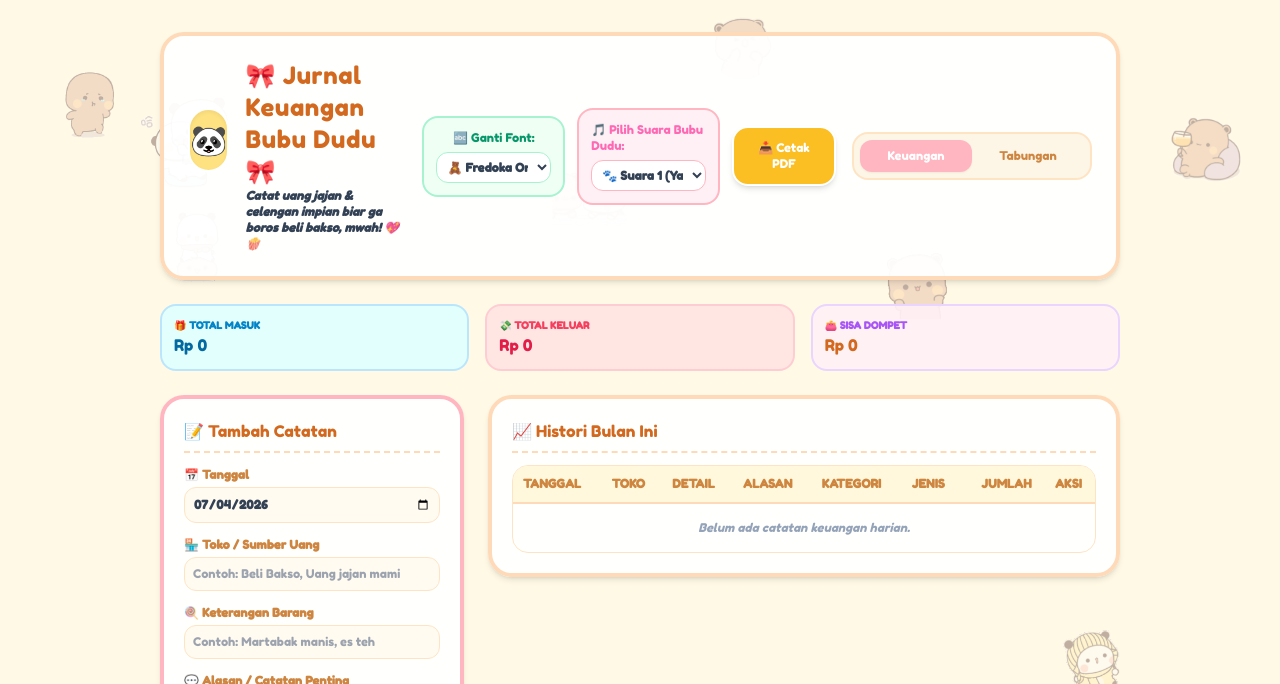
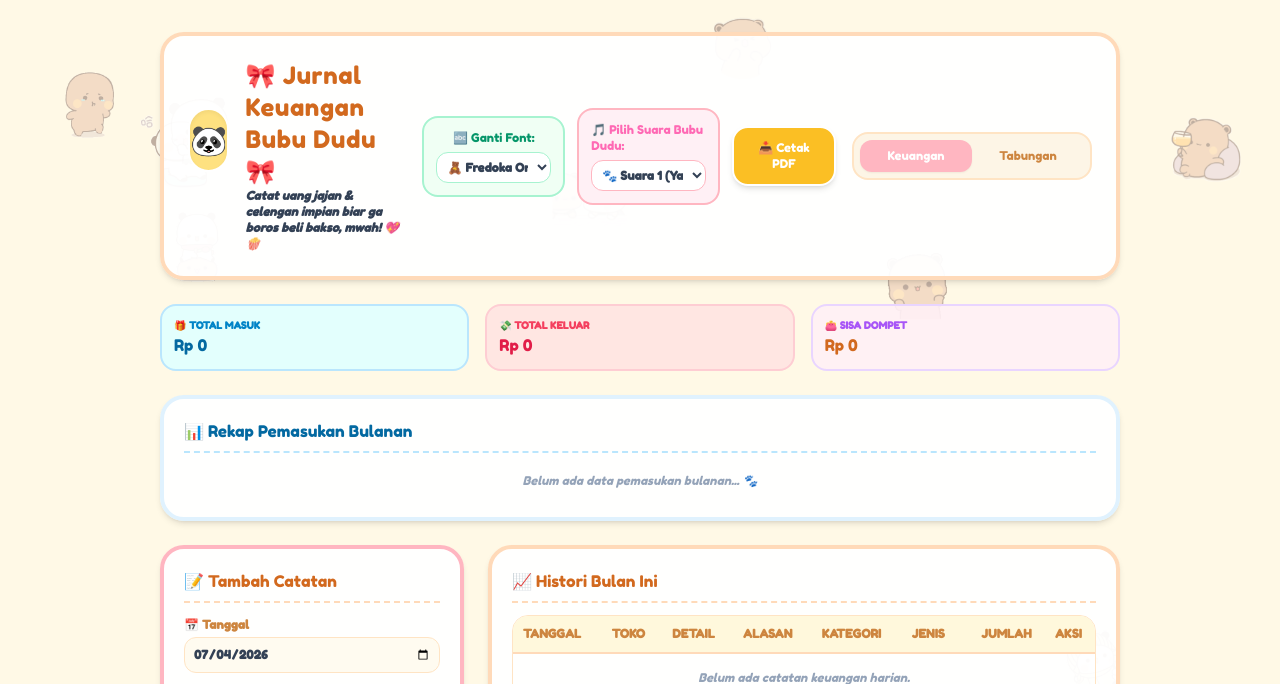
Before and after one commit to forexianistia/laporanuanng, a plain HTML site: page index.html in a window 1280 px wide. Shown: the top 684 px of the page. Drawn offline with nearby package versions, Linux system fonts and the light colour scheme; no server answers; a web font is replaced by a local one.

Commit message:
Update index.html

```diff
--- a/index.html
+++ b/index.html
@@ -81,6 +81,26 @@
             <section id="summarySection" class="grid grid-cols-1 md:grid-cols-3 gap-4 mb-6">
                 <!-- Di-generate melalui JS -->
             </section>
+
+            <!-- ========================================== -->
+            <!-- TAMBAHAN: MENU REKAP PEMASUKAN BULANAN -->
+            <!-- ========================================== -->
+            <section id="rekapBulananSection" class="mb-6 bg-white/95 backdrop-blur-xs p-5 rounded-3xl shadow-md border-4 border-[#E0F2FE]">
+                <h2 class="text-md font-cute mb-3 text-[#0369A1] border-b-2 border-dashed border-[#BAE6FD] pb-2 flex items-center gap-1.5">
+                    📊 Rekap Pemasukan Bulanan
+                </h2>
+                <!-- Daftar bulan akan di-generate otomatis oleh JavaScript di dalam div ini -->
+                <div id="listRekapBulanan" class="grid grid-cols-2 sm:grid-cols-3 md:grid-cols-4 gap-3">
+                    <!-- Contoh Tampilan saat terisi data (Nanti di-render via JS):
+                    <div class="bg-[#F0F9FF] p-3 rounded-2xl border border-[#B9E6FE] text-center">
+                        <p class="text-xs font-bold text-slate-500">April 2026</p>
+                        <p class="text-sm font-cute text-[#0369A1]">Rp 5.000.000</p>
+                    </div>
+                    -->
+                    <p class="text-xs text-slate-400 italic col-span-full text-center py-2">Belum ada data pemasukan bulanan... 🐾</p>
+                </div>
+            </section>
+            <!-- ========================================== -->
 
             <!-- GRID UTAMA: FORM & TABEL -->
             <div class="grid grid-cols-1 lg:grid-cols-3 gap-6 items-start">
```
